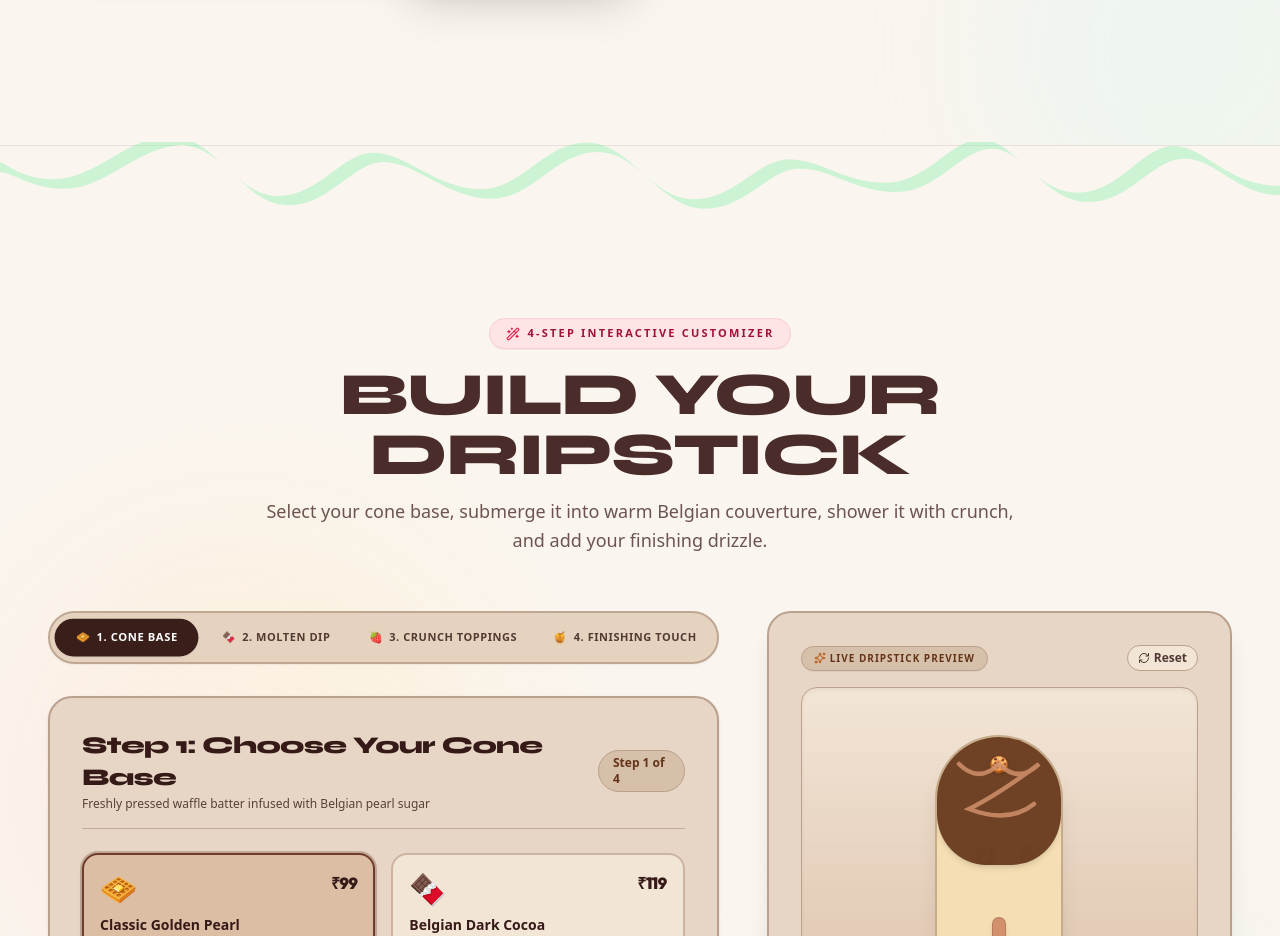
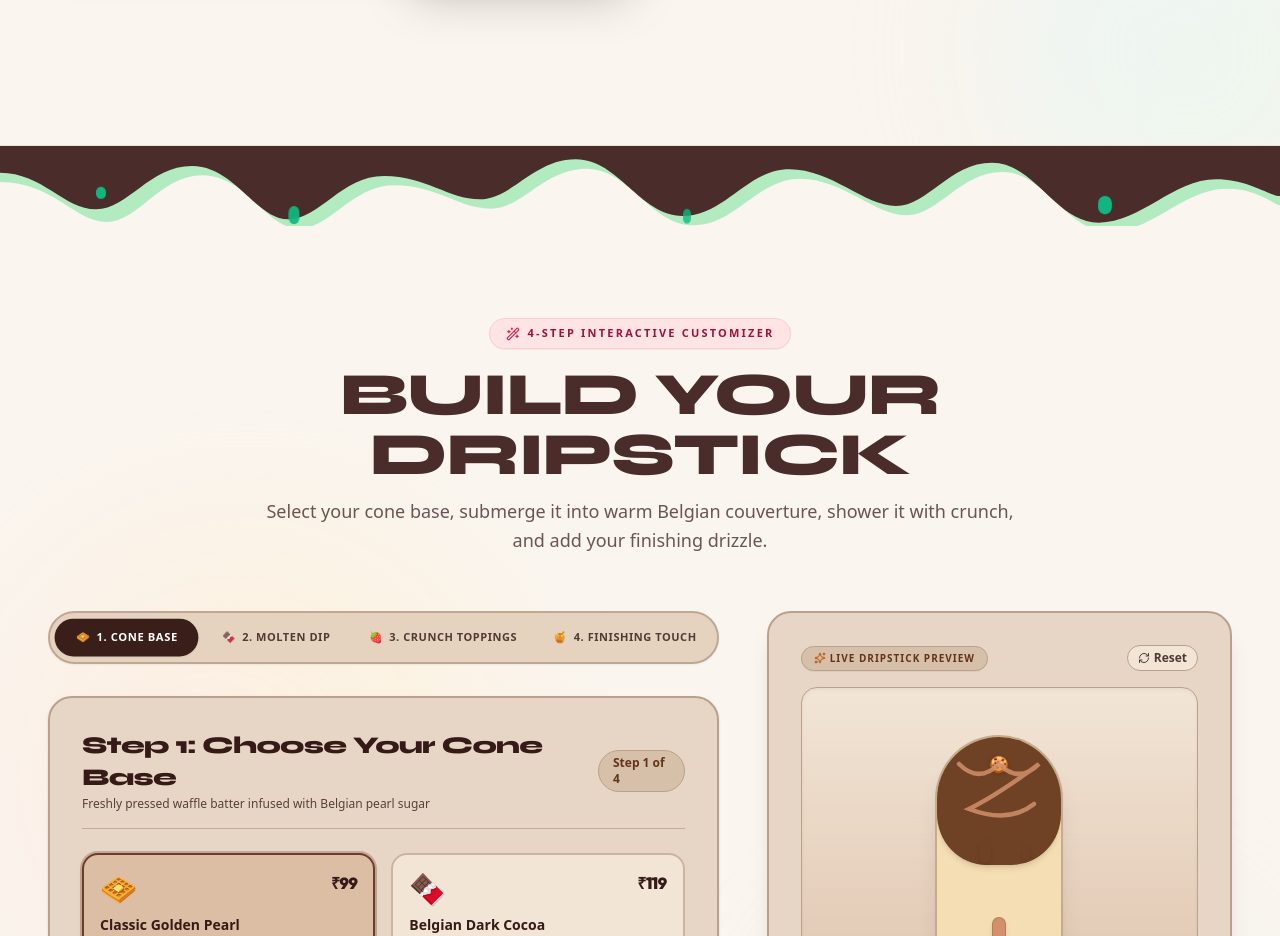
Before and after one commit to anaayanair2501-source/DripStick1, a React (Vite) app: page / in a window 1280 px wide. Shown: the part 2480-3416 px from the top of the page. Built offline with nearby package versions, Linux system fonts and the light colour scheme.

Commit message:
style: update ChocolateDripDivider theme
Refactor divider colors to match the new brown and green (pistachio) branding aesthetic and enable dynamic drops.

```diff
--- a/src/App.tsx
+++ b/src/App.tsx
@@ -194,12 +194,12 @@ export default function App() {
         {/* 02 — OUR STORY */}
         <OurStorySection />
 
-        {/* Chocolate Drip Divider with Pistachio & Cream Accent */}
+        {/* Chocolate Drip Divider with Brown & Green (Pistachio) Colorway */}
         <ChocolateDripDivider
-          fillColor="#FAF5EE"
-          secondaryFillColor="#86EFAC"
-          inverted={true}
-          showDrops={false}
+          fillColor="#4A2C2A"
+          secondaryFillColor="#4ADE80"
+          showDrops={true}
+          accentType="pistachio"
         />
 
         {/* 03 — MENU: BUILD YOUR DRIPSTICK (FACTORY LAB) */}
```
